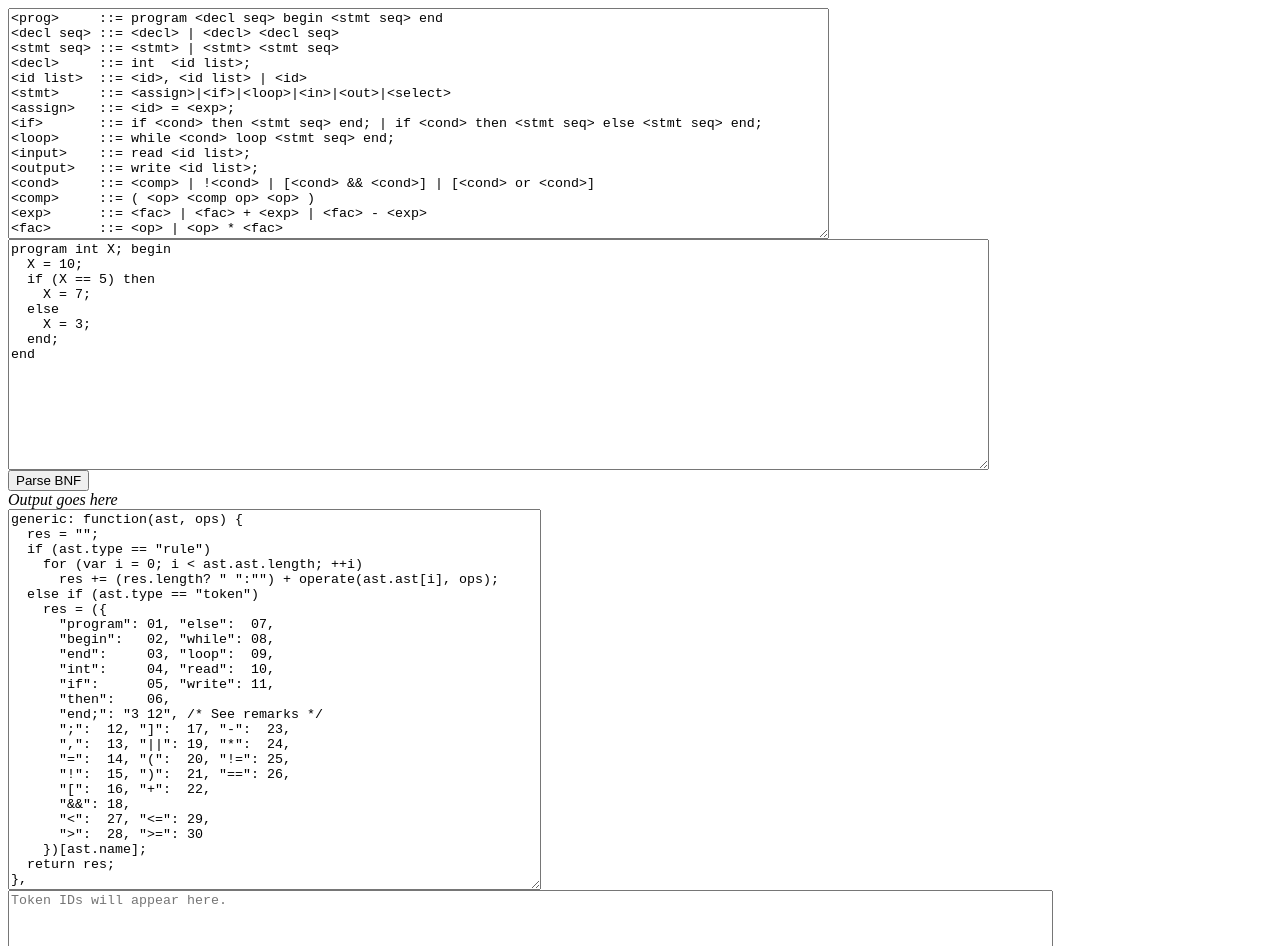
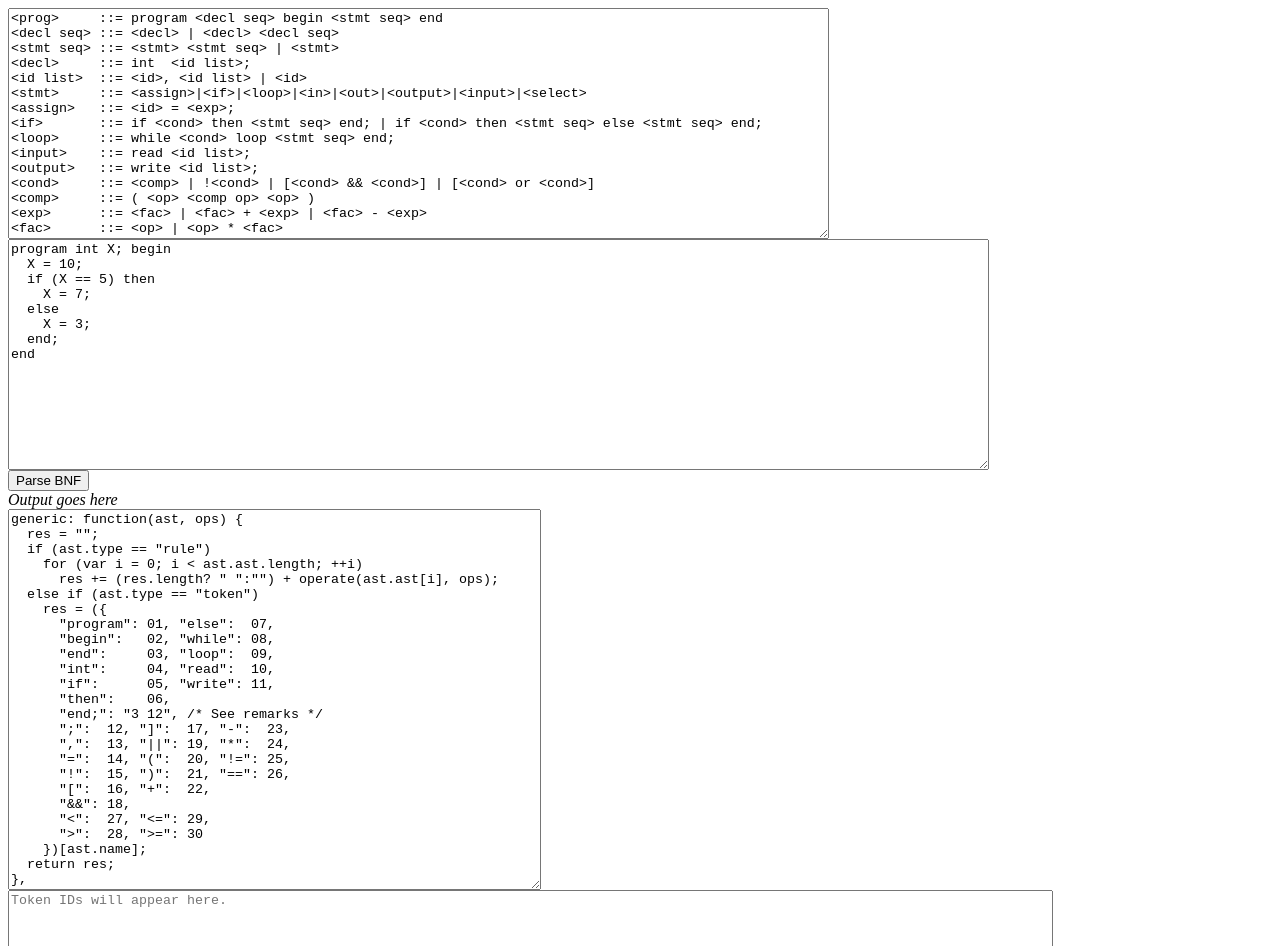
Before and after one commit to JoshDreamland/JS-BNF, a plain HTML site: page index.htm in a window 1280 px wide. Shown: the top 946 px of the page. Drawn offline with Linux system fonts and the light colour scheme.

Commit message:
Swaps production order to avoid left-recursion, which is going undetected...

```diff
--- a/index.htm
+++ b/index.htm
@@ -29,10 +29,10 @@
     <textarea id="bnf" placeholder="BNF Here" cols="100" rows="15">
 &lt;prog&gt;     ::= program &lt;decl seq&gt; begin &lt;stmt seq&gt; end
 &lt;decl seq&gt; ::= &lt;decl&gt; | &lt;decl&gt; &lt;decl seq&gt;
-&lt;stmt seq&gt; ::= &lt;stmt&gt; | &lt;stmt&gt; &lt;stmt seq&gt;
+&lt;stmt seq&gt; ::= &lt;stmt&gt; &lt;stmt seq&gt; | &lt;stmt&gt;
 &lt;decl&gt;     ::= int  &lt;id list&gt;;
 &lt;id list&gt;  ::= &lt;id&gt;, &lt;id list&gt; | &lt;id&gt;
-&lt;stmt&gt;     ::= &lt;assign&gt;|&lt;if&gt;|&lt;loop&gt;|&lt;in&gt;|&lt;out&gt;|&lt;select&gt;
+&lt;stmt&gt;     ::= &lt;assign&gt;|&lt;if&gt;|&lt;loop&gt;|&lt;in&gt;|&lt;out&gt;|&lt;output&gt;|&lt;input&gt;|&lt;select&gt;
 &lt;assign&gt;   ::= &lt;id&gt; = &lt;exp&gt;;
 &lt;if&gt;       ::= if &lt;cond&gt; then &lt;stmt seq&gt; end; | if &lt;cond&gt; then &lt;stmt seq&gt; else &lt;stmt seq&gt; end;
 &lt;loop&gt;     ::= while &lt;cond&gt; loop &lt;stmt seq&gt; end;
```
